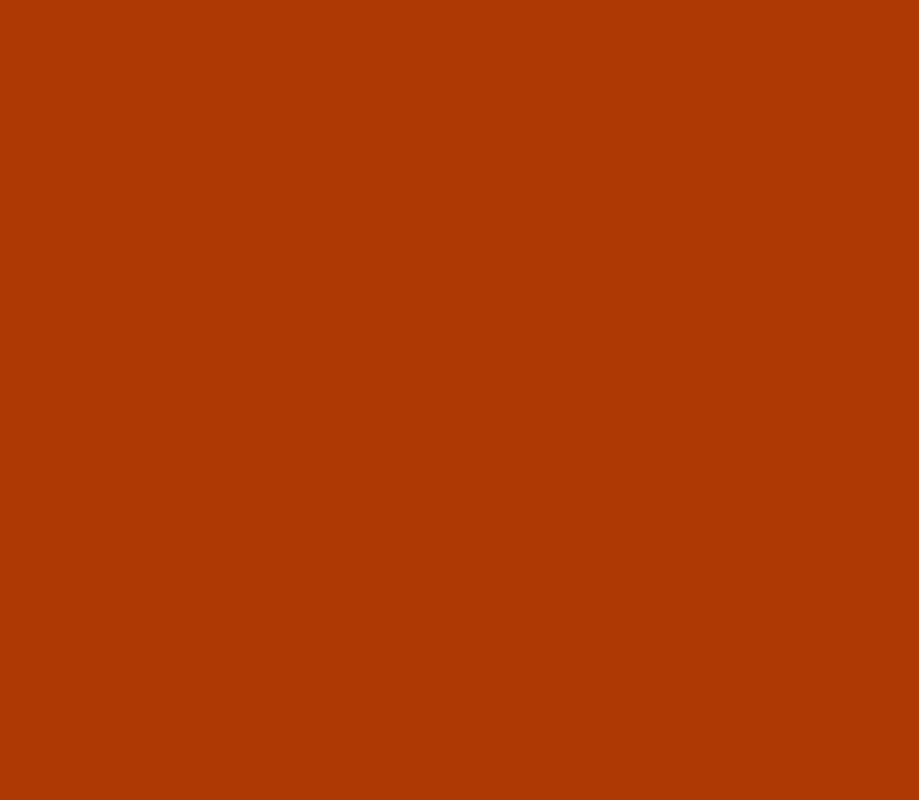
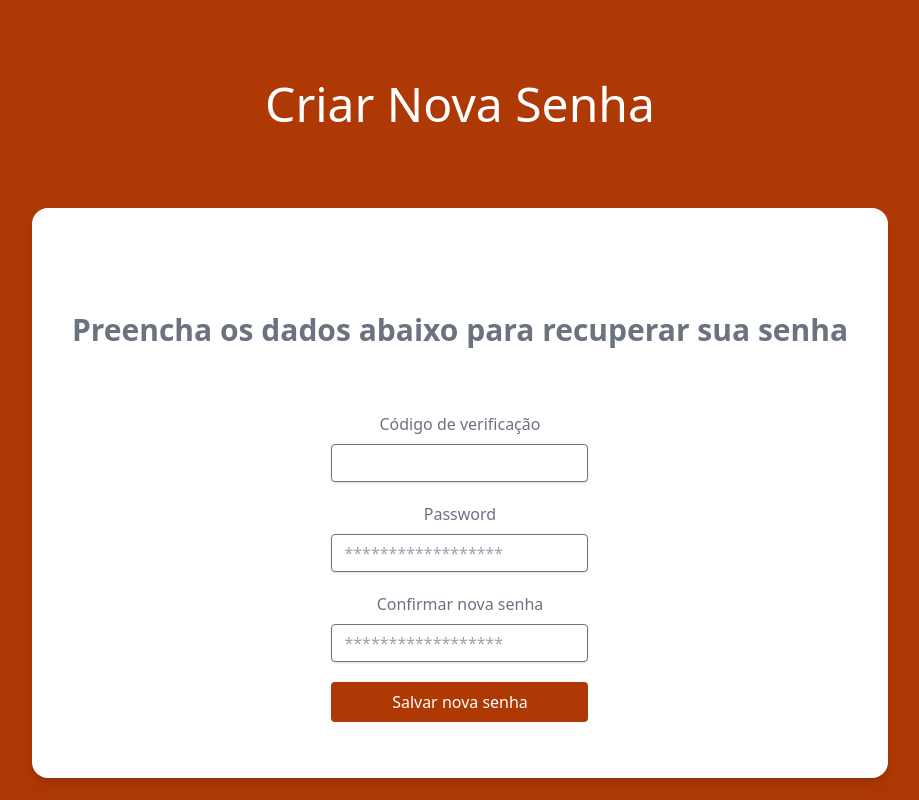
Before and after one commit to jpauloads/jays-frontend, a React (Vite) app: page /novasenha in a window 1280 px wide. Before the commit this address had no page. Shown: the whole page, without its empty margins (180-1099 px from the left). Built offline with nearby package versions, Linux system fonts and the light colour scheme.

Commit message:
Sprint 02 - tela nova senha

```diff
--- a/src/AppRoutes.tsx
+++ b/src/AppRoutes.tsx
@@ -2,16 +2,17 @@ import { BrowserRouter as Router, Route, Routes } from "react-router-dom";
 import { LoginPage } from "./pages/LoginPage";
 import { RegisterPage } from "./pages/RegisterPage";
 import { SendRedefinePass } from "./pages/SendRedefinePass";
+import { NewPasswordPage } from "./pages/NewPasswordPage";
 
 export const AppRoutes = () => {
-    return (
-
-        <Router>
-            <Routes>
-                <Route path="/" element={<LoginPage/>}/>
-                <Route path="/cadastro" element={<RegisterPage/>}/>
-                <Route path="/redefinirsenha" element={<SendRedefinePass/>}/>
-            </Routes>
-        </Router>
-    )
-}
+  return (
+    <Router>
+      <Routes>
+        <Route path="/" element={<LoginPage />} />
+        <Route path="/cadastro" element={<RegisterPage />} />
+        <Route path="/redefinirsenha" element={<SendRedefinePass />} />
+        <Route path="/novasenha" element={<NewPasswordPage />} />
+      </Routes>
+    </Router>
+  );
+};
--- /dev/null
+++ b/src/pages/NewPasswordPage.tsx
@@ -0,0 +1,63 @@
+export function NewPasswordPage() {
+  return (
+    <>
+      <div className="w-screen flex flex-wrap items-center justify-center">
+        <div className="flex flex-col">
+          <h1 className="text-center text-white text-5xl mt-20 mb-20">
+            Criar Nova Senha
+          </h1>
+          <div className="flex flex-col items-center justify-center text-center bg-white rounded-2xl items-center p-10 shadow-lg w-full max-lg:rounded-2xl">
+            <h2 className="flex items-center justify-center mt-16 mb-12 text-3xl font-semibold font-['Open Sans']">
+              Preencha os dados abaixo para recuperar sua senha
+            </h2>
+            <div className="flex justify-center items-center max-w-md">
+              <form className="container flex flex-col gap-4 p-4">
+                <div className="mb-1">
+                  <label className="mb-2 block" htmlFor="password">
+                    Código de verificação
+                  </label>
+                  <input
+                    className="shadow appearance-none border border-gray-500 rounded w-full py-2 px-3 text-gray-700 leading-tight focus:outline-none focus:shadow-outline"
+                    type="number"
+                    id="verification-code"
+                    name="verification-code"
+                  />
+                </div>
+                <div className="mb-1">
+                  <label className="mb-2 block" htmlFor="password">
+                    Password
+                  </label>
+                  <input
+                    className="shadow appearance-none border border-gray-500 rounded w-full py-2 px-3 text-gray-700 leading-tight focus:outline-none focus:shadow-outline"
+                    placeholder="******************"
+                    type="password"
+                    id="password"
+                    name="password"
+                  />
+                </div>
+                <div className="mb-1">
+                  <label className="mb-2 block" htmlFor="confirm-password">
+                    Confirmar nova senha
+                  </label>
+                  <input
+                    className="shadow appearance-none border border-gray-500 rounded w-full py-2 px-3 text-gray-700 leading-tight focus:outline-none focus:shadow-outline"
+                    placeholder="******************"
+                    type="password"
+                    id="confirm-password"
+                    name="confirm-password"
+                  />
+                </div>
+                <button
+                  className="w-full bg-jays-orange text-white py-2 px-4 rounded hover:bg-jays-hover transition-bg duration-300"
+                  type="submit"
+                >
+                  Salvar nova senha
+                </button>
+              </form>
+            </div>
+          </div>
+        </div>
+      </div>
+    </>
+  );
+}
```
